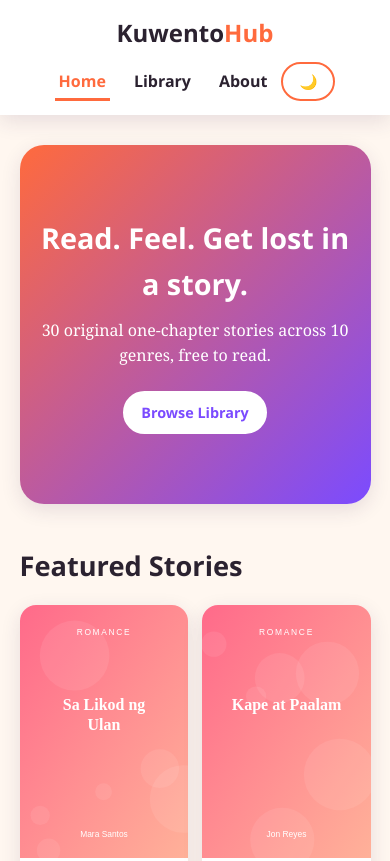
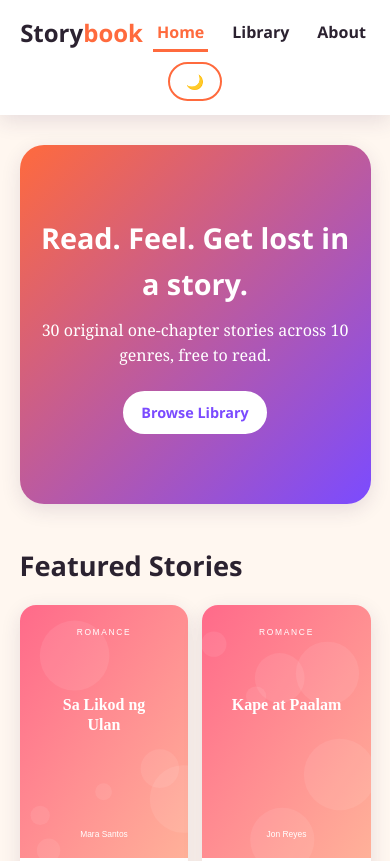
Before and after one commit to jeraldmontemor7-lgtm/storybook, a plain HTML site: page index.html in a window 390 px wide. Shown: the top 861 px of the page. Drawn offline with Linux system fonts and the light colour scheme; files whose address does not match are found by name.

Commit message:
Change site name from KuwentoHub to Storybook

```diff
--- a/index.html
+++ b/index.html
@@ -1,10 +1,10 @@
 <!DOCTYPE html>
-<html lang="en"><head><meta charset="UTF-8"><meta name="viewport" content="width=device-width, initial-scale=1.0"><title>Home | KuwentoHub</title><link rel="stylesheet" href="style.css"></head>
+<html lang="en"><head><meta charset="UTF-8"><meta name="viewport" content="width=device-width, initial-scale=1.0"><title>Home | Storybook</title><link rel="stylesheet" href="style.css"></head>
 <body data-page="home"><div id="progress"></div>
-<header class="site-header"><a class="logo" href="index.html">Kuwento<span>Hub</span></a><nav><ul><li><a href="index.html">Home</a></li><li><a href="library.html">Library</a></li><li><a href="about.html">About</a></li></ul></nav><button id="themeBtn" class="btn" aria-label="Toggle dark mode">🌙</button></header>
+<header class="site-header"><a class="logo" href="index.html">Story<span>book</span></a><nav><ul><li><a href="index.html">Home</a></li><li><a href="library.html">Library</a></li><li><a href="about.html">About</a></li></ul></nav><button id="themeBtn" class="btn" aria-label="Toggle dark mode">🌙</button></header>
 <main>
 <section class="hero"><h1>Read. Feel. Get lost in a story.</h1><p>30 original one-chapter stories across 10 genres, free to read.</p><a class="btn primary" href="library.html">Browse Library</a></section>
 <section><h2>Featured Stories</h2><div id="grid" class="grid" data-limit="6"></div></section>
 </main>
-<footer><p>© 2026 KuwentoHub · ITE 1 Project · Made by a student</p></footer>
+<footer><p>© 2026 Storybook · ITE 1 Project · Montemor Jerald</p></footer>
 <script src="script.js"></script></body></html>
```
